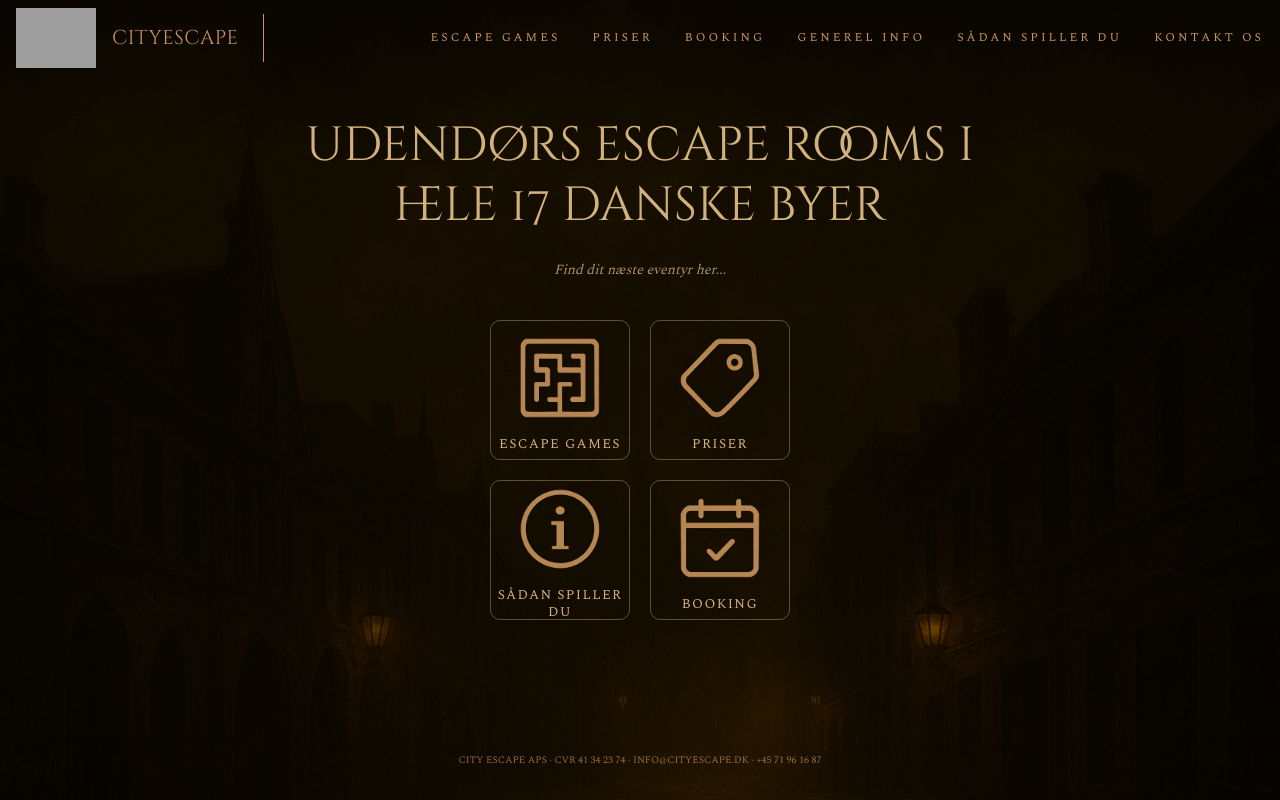
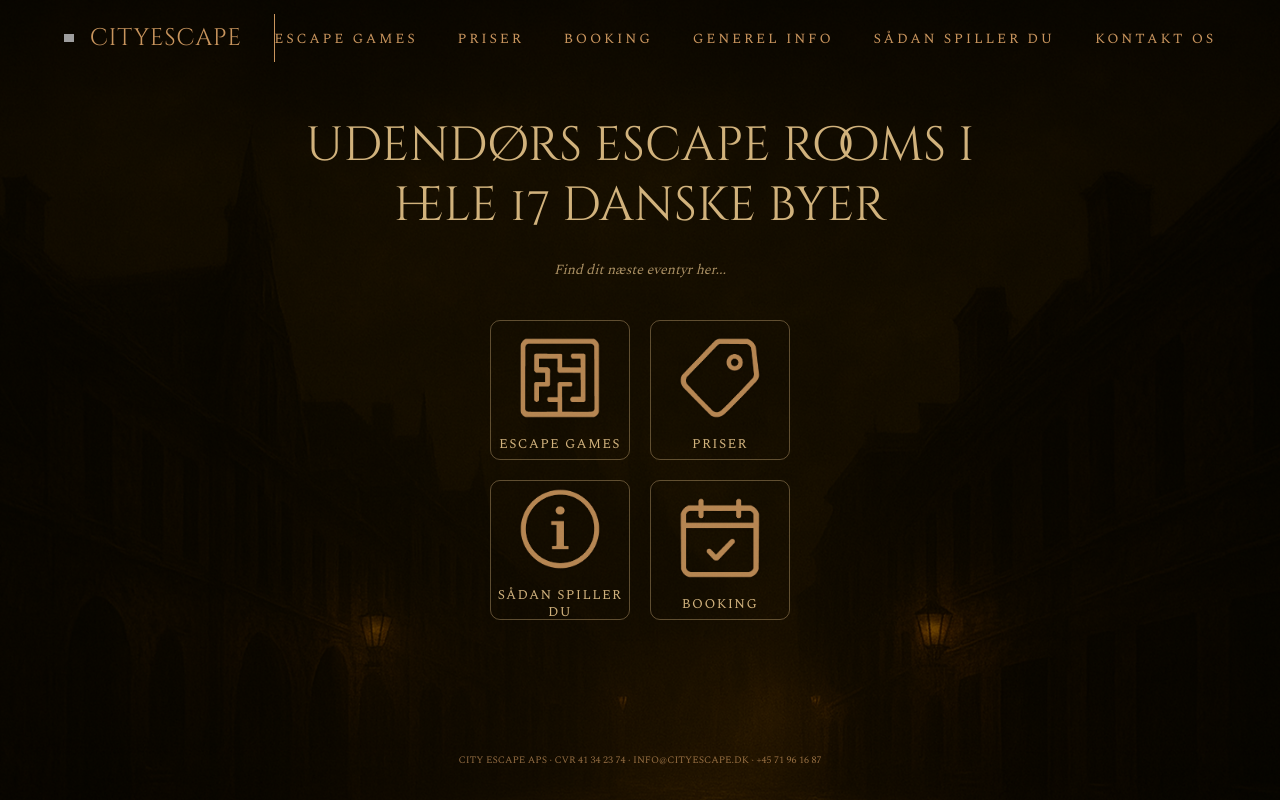
Before and after one commit to MiaAgnes/cityescapeproject, a React (Vite) app: page / in a window 1280 px wide. Built offline with nearby package versions, Linux system fonts and the light colour scheme; grey boxes are pictures that could not be loaded.

Commit message:
lavet navigationsbar responsiv

```diff
--- a/src/components/Layout.jsx
+++ b/src/components/Layout.jsx
@@ -54,7 +54,7 @@
         <header className="w-full relative z-50">
           <div
             className="
-              mx-auto max-w-7xl px-4 pt-2 pb-4
+              w-full px-4 md:px-6 lg:px-10 xl:px-16 pt-2 pb-4
               grid grid-cols-3 items-center
               md:flex md:justify-between md:items-center
             "
@@ -70,7 +70,7 @@
             </button>
 
             {/* LOGO SECTION */}
-            <div className="justify-self-center md:justify-self-start flex items-center md:gap-6">
+            <div className="justify-self-center md:justify-self-start flex items-center md:gap-4 lg:gap-6 xl:gap-8">
               <a
                 href="/"
                 className="
@@ -79,25 +79,25 @@
                 "
               >
                 <Logo height={60} />
-                <span className="font-primary tracking-wide text-[20px] md:text-[16px] lg:text-[20px]">
+                <span className="font-primary tracking-wide text-[20px] md:text-[16px] lg:text-[20px] xl:text-[24px]">
                   cityescape
                 </span>
               </a>
 
               {/* Vertical Divider (Desktop Only) */}
-              <div className="hidden md:block h-12 w-[1px] bg-[#C9955D]"></div>
+              <div className="hidden md:block h-10 lg:h-12 w-[1px] bg-[#C9955D]"></div>
             </div>
 
             {/* tom spacer på mobil for at holde logo centreret */}
             <div className="md:hidden" />
 
             {/* DESKTOP NAV */}
-            <nav className="hidden md:grid md:grid-flow-col md:justify-self-end md:gap-3 lg:gap-8 md:text-[10px] lg:text-xs md:tracking-[0.1em] lg:tracking-[0.25em] uppercase font-secondary">
+            <nav className="hidden md:flex items-center md:gap-3 lg:gap-6 xl:gap-10 md:text-[10px] lg:text-[12px] xl:text-[14px] md:tracking-[0.1em] lg:tracking-[0.2em] uppercase font-secondary whitespace-nowrap">
               {navLinks.map((link) => (
                 <a
                   key={link.title}
                   href={link.href}
-                  className="no-underline text-[#C9955D]"
+                  className="no-underline text-[#C9955D] hover:text-white transition-colors"
                 >
                   {link.title}
                 </a>
```
